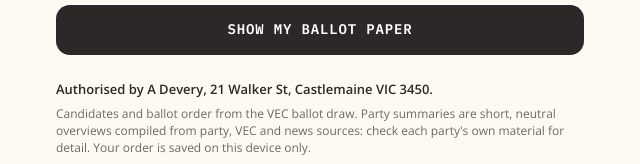
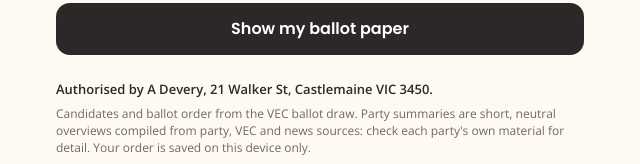
Before and after one commit to yrm8Ange/vic-votes, a plain HTML site: page index.html in a window 1280 px wide. Shown: the part 733-897 px from the top of the page, 320-960 px from the left. Drawn offline with nearby package versions, Linux system fonts and the light colour scheme.

Commit message:
Button tweaks: sentence case main button, black secondary buttons
Co-Authored-By: Claude Opus 5.5 <noreply@anthropic.com>
Claude-Session: https://claude.ai/code/session_01K6pZnJf4mchBRKzvhQLaZK

```diff
--- a/index.html
+++ b/index.html
@@ -100,8 +100,10 @@ h1{font-weight:700;letter-spacing:-.01em}
 .nm{font-weight:600}
 .tab{font-weight:600}.tab small{font-family:"Open Sans",sans-serif}
 .btn,.bigbtn,.cta button,.xbtn,.close,.bphd button,.seg button,.flag,.chip,.poshd,.ghd,.gl,.hint b{letter-spacing:.01em}
-.btn,.bigbtn,.cta button,.xbtn,.close,.bphd button,.seg button,.poshd,.offhd,.flag{font-family:var(--mono)}
-.cta button,.bigbtn{font-weight:600;text-transform:uppercase;letter-spacing:.06em;font-size:14px}
+.btn,.xbtn,.close,.bphd button,.seg button,.poshd,.offhd,.flag{font-family:var(--mono)}
+.btn{color:var(--ink)!important;border-color:var(--ink)!important}
+.seg button{color:var(--ink)}
+.cta button,.bigbtn{font-family:var(--head);font-weight:600;letter-spacing:0;font-size:16px;text-transform:none}
 .btn{font-weight:500}
 .info{color:var(--muted)}
 footer{font-size:12px;color:var(--muted);padding:6px 16px 110px;max-width:560px;margin:0 auto}
```
